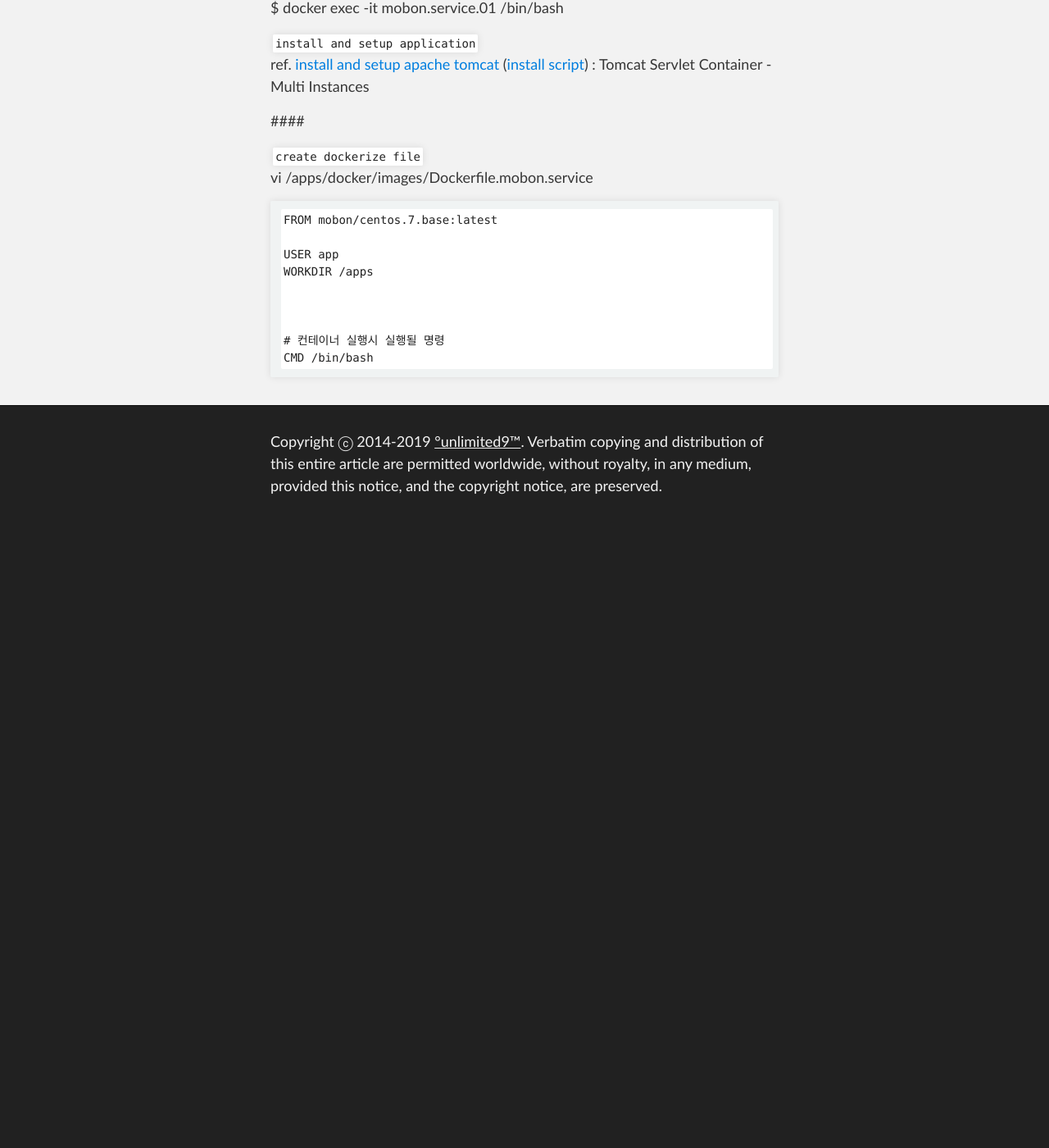
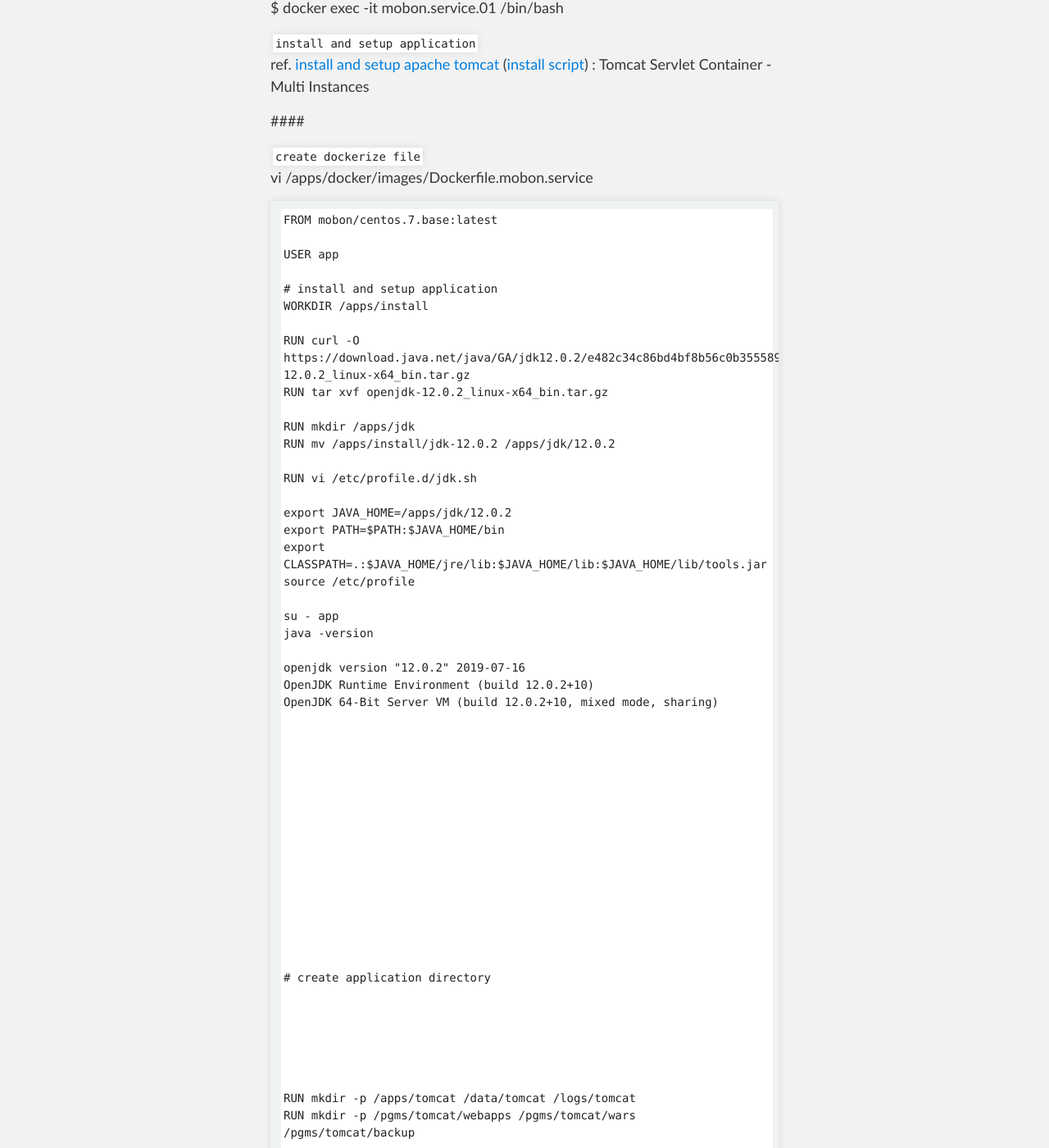
Before and after one commit to unlimited9/unlimited9.github.com, a Jekyll site: the page built from reference.notes/TA/cloud/kubernetes/how.to.deployment.md, in a window 1280 px wide and 1400 px high, scrolled down 838 px. Shown: the whole window at 82% size. Built offline with Jekyll 4.4.1, drawn with Linux system fonts in a browser that asks for light colours; our own code applies the rules of GitHub Pages for plain Markdown files; before the commit the page ends 1479 px from its top, so only the background shows below that; some of the changed text lies outside the part shown.

Commit message:
Update how.to.deployment.md

```diff
--- a/reference.notes/TA/cloud/kubernetes/how.to.deployment.md
+++ b/reference.notes/TA/cloud/kubernetes/how.to.deployment.md
@@ -27,7 +27,58 @@ vi /apps/docker/images/Dockerfile.mobon.service
 FROM mobon/centos.7.base:latest
 
 USER app
-WORKDIR /apps
+
+# install and setup application
+WORKDIR /apps/install
+
+RUN curl -O https://download.java.net/java/GA/jdk12.0.2/e482c34c86bd4bf8b56c0b35558996b9/10/GPL/openjdk-12.0.2_linux-x64_bin.tar.gz
+RUN tar xvf openjdk-12.0.2_linux-x64_bin.tar.gz
+
+RUN mkdir /apps/jdk
+RUN mv /apps/install/jdk-12.0.2 /apps/jdk/12.0.2
+
+RUN vi /etc/profile.d/jdk.sh
+
+export JAVA_HOME=/apps/jdk/12.0.2
+export PATH=$PATH:$JAVA_HOME/bin
+export CLASSPATH=.:$JAVA_HOME/jre/lib:$JAVA_HOME/lib:$JAVA_HOME/lib/tools.jar
+source /etc/profile
+
+su - app
+java -version
+
+openjdk version "12.0.2" 2019-07-16
+OpenJDK Runtime Environment (build 12.0.2+10)
+OpenJDK 64-Bit Server VM (build 12.0.2+10, mixed mode, sharing)
+
+
+
+
+
+
+
+
+
+
+
+
+
+
+
+# create application directory
+
+
+
+
+
+
+RUN mkdir -p /apps/tomcat /data/tomcat /logs/tomcat
+RUN mkdir -p /pgms/tomcat/webapps /pgms/tomcat/wars /pgms/tomcat/backup
+
+
+
+
+
 
 
 
```
